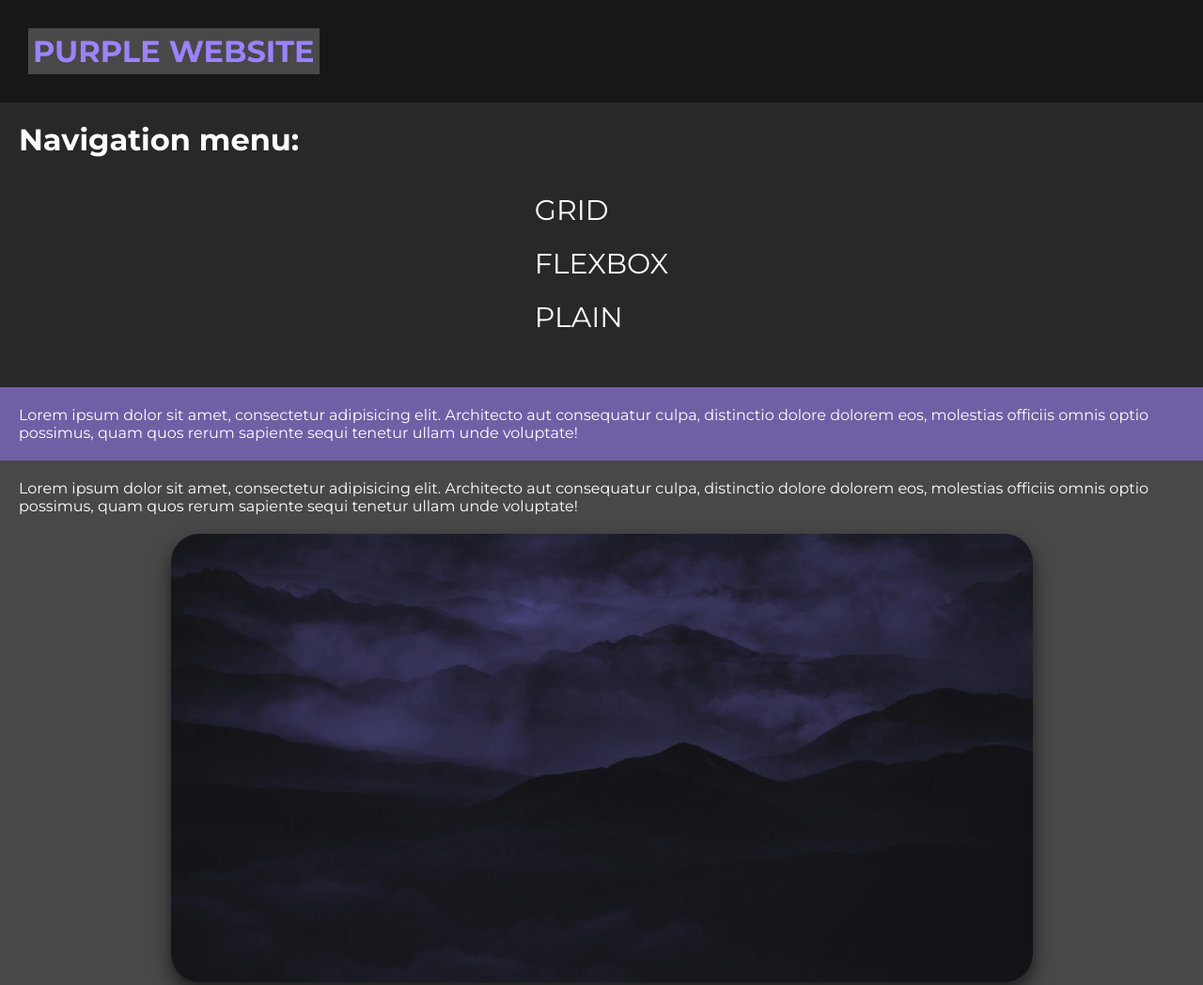
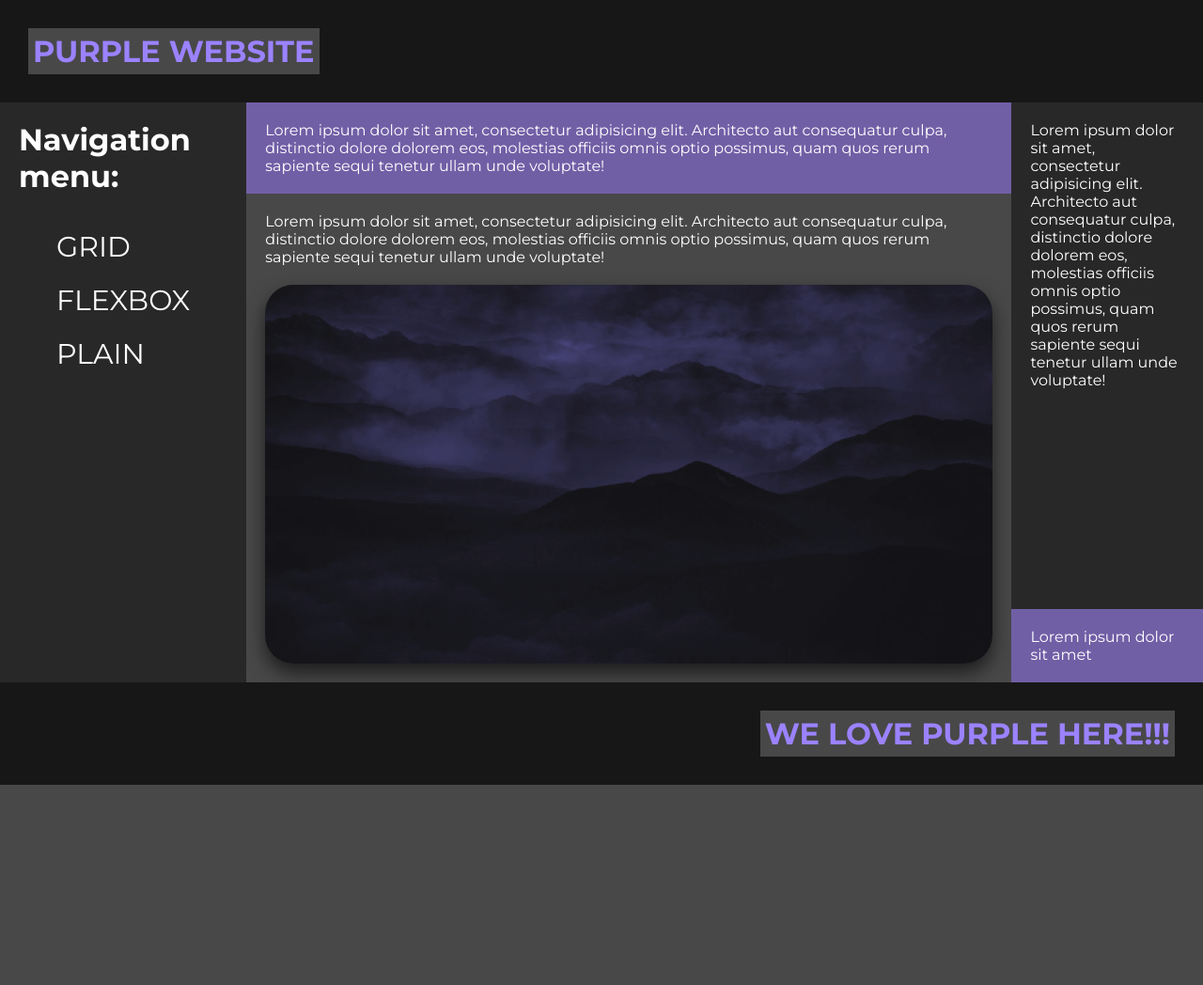
Before and after one commit to layn1asol/web2lab, a plain HTML site: page flexbox.html in a window 1280 px wide. Shown: the top 1048 px of the page at 94% size. After the commit the page ends 835 px from the top, so only its background shows below. Drawn offline with Linux system fonts and the light colour scheme.

Commit message:
Add files via upload

```diff
--- a/flexbox.html
+++ b/flexbox.html
@@ -17,6 +17,7 @@
         <h1 class="x">PURPLE WEBSITE</h1>
     </div>
 
+    <div class="main">
         <div class="left">
             <h1 class="nav__text">Navigation menu:</h1>
             <nav class="nav">
@@ -28,10 +29,11 @@
             </nav>
         </div>
 
+        <div class="content">
+            <div class="middle-side">
                 <div class="middle1">
                     Lorem ipsum dolor sit amet, consectetur adipisicing elit. Architecto aut consequatur culpa, distinctio dolore dolorem eos, molestias officiis omnis optio possimus, quam quos rerum sapiente sequi tenetur ullam unde voluptate!
                 </div>
-
                 <div class="middle2">
                     Lorem ipsum dolor sit amet, consectetur adipisicing elit. Architecto aut consequatur culpa, distinctio dolore dolorem eos, molestias officiis omnis optio possimus, quam quos rerum sapiente sequi tenetur ullam unde voluptate!
                     <img class="lavender" src="/images/lavender_desert.png" alt="A picture of a purple desert." usemap="#desert_map">
@@ -39,13 +41,17 @@
                         <area shape="rect" coords="0,0,917,477" href="https://en.wikipedia.org/wiki/Desert" alt="Clickable area">
                     </map>
                 </div>
+            </div>
 
+            <div class="right-side">
                 <div class="right1">
                     Lorem ipsum dolor sit amet, consectetur adipisicing elit. Architecto aut consequatur culpa, distinctio dolore dolorem eos, molestias officiis omnis optio possimus, quam quos rerum sapiente sequi tenetur ullam unde voluptate!
                 </div>
-
                 <div class="right2">
                     Lorem ipsum dolor sit amet
+                </div>
+            </div>
+        </div>
     </div>
 
     <div class="footer">
@@ -53,4 +59,6 @@
     </div>
 </div>
 </body>
+
+
 </html>
--- a/styles_flexbox.css
+++ b/styles_flexbox.css
@@ -31,61 +31,66 @@ body {
     display: flex;
     justify-content: right;
     align-items: center;
-    margin-top: auto; /* Push footer to the bottom */
+    margin-top: auto; /* push footer to the bottom */
     text-align: center;
 }
 
 .main {
     display: flex;
+    width: 100%;
     flex-grow: 1;
-    width: 100%;
-}
-
-.left, .middle1, .middle2, .right1, .right2 {
-    color: white;
-    padding: 20px;
-    word-wrap: break-word;
-    overflow-wrap: break-word;
-    box-sizing: border-box; /* Include padding in width calculations */
 }
 
 .left {
-    flex: 0 0 16.66%; /* Equivalent to grid columns 1-3 */
+    flex: 0 0 16.66%;
     background-color: #282828;
+    color: white;
+    padding: 20px;
 }
 
-.middle-section {
+.content {
+    display: flex;
+    flex-direction: row;
+    flex: 1;
+}
+
+.middle-side, .right-side {
     display: flex;
     flex-direction: column;
-    flex: 1; /* Takes the remaining space */
+    flex: 1;
+}
+
+.middle-side {
+    flex: 4;
+}
+
+.middle1, .middle2, .right1, .right2 {
+    color: white;
+    padding: 20px;
+    box-sizing: border-box; /* include padding in width calculations */
 }
 
 .middle1 {
     background-color: #715fa6;
-    width: 100%;
+    flex-grow: 0;
 }
 
 .middle2 {
     background-color: #484848;
+    flex-grow: 0;
     display: flex;
     flex-direction: column;
     align-items: center;
-    flex-grow: 1; /* Takes remaining vertical space */
-}
-
-.right-section {
-    display: flex;
-    flex-direction: column;
-    flex: 0 0 16.66%; /* Equivalent to grid columns 11-13 */
 }
 
 .right1 {
     background-color: #282828;
-    flex-grow: 1; /* Takes most of the height */
+    flex-grow: 1;
 }
 
 .right2 {
     background-color: #715fa6;
+    flex-grow: 0;
 }
 
 .x, .y {
--- a/styles_grid.css
+++ b/styles_grid.css
@@ -85,8 +85,8 @@ body {
 }
 
 .y {
-    grid-column: 11 / 13; /* Moves the element to the right end */
-    justify-self: end; /* Aligns the element to the right within its grid cell */
+    grid-column: 11 / 13;
+    justify-self: end; /* aligns the element to the right */
 }
 
 .nav {
@@ -127,5 +127,5 @@ li {
     margin-top: 20px;
     max-width: 100%;
     display: block;
-    box-shadow: 0 10px 20px rgba(0, 0, 0, 0.6);
+
 }
--- a/styles_plain.css
+++ b/styles_plain.css
@@ -41,7 +41,7 @@ body {
     word-wrap: break-word;
     overflow-wrap: break-word;
     position: absolute;
-    box-sizing: border-box; /* ensure padding doesn't add extra space */
+    box-sizing: border-box; /* padding stops adding extra space */
     overflow: auto; /* enable scrolling inside each container */
 }
 
@@ -119,8 +119,8 @@ body {
 }
 
 .nav {
-    padding-right: 40px;
-    text-align: center;
+    padding-left: 80px;
+    text-align: left;
 }
 
 .nav__text {
```
Lines whose indentation alone changed are shown as unchanged.
